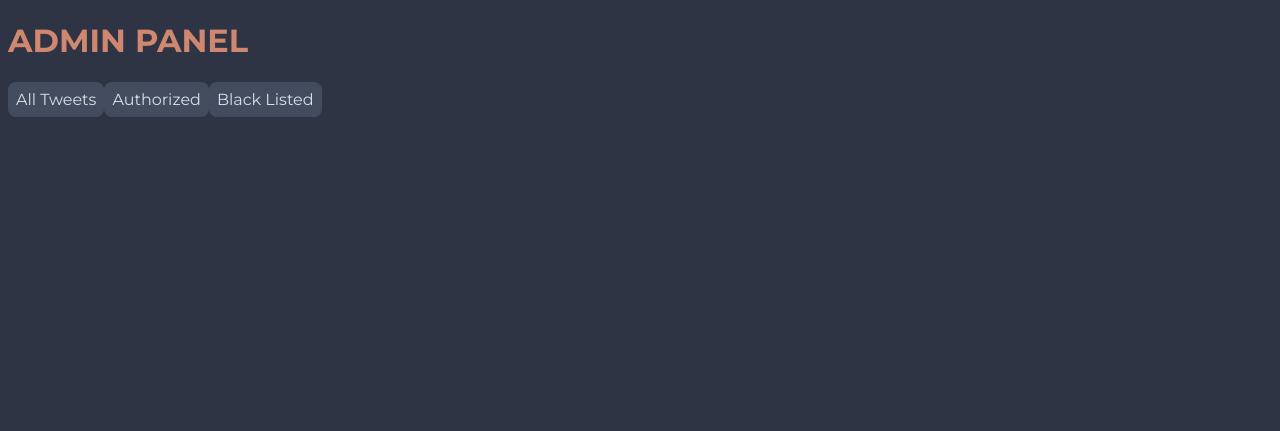
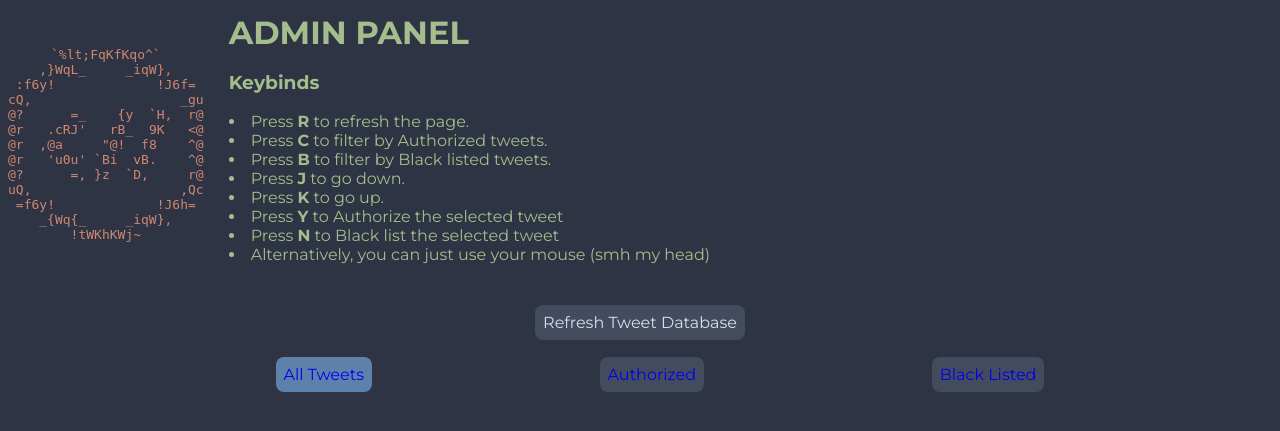
Before and after one commit to rhul-compsoc/twitter-stream, a Flask app: page /panel?filter=all in a window 1280 px wide. Shown: the top 431 px of the page. Run offline with Flask 2, Linux system fonts and the light colour scheme; data that the repository does not hold is empty.

Commit message:
Added header to panel

```diff
--- a/app.py
+++ b/app.py
@@ -59,7 +59,7 @@ def panel():
 
     tweets = query_db_auth(sql_selector[filter_type])
 
-    return render_template("panel.jinja", tweets=tweets)
+    return render_template("panel.jinja", tweets=tweets, filter_type=filter_type)
 
 
 @app.route("/update_tweets", methods=[HTTP_METHOD_POST])
--- a/static/app.css
+++ b/static/app.css
@@ -21,8 +21,11 @@ html {
 html,
 body {
 	background-color: var(--color-1);
-	color: var(--color-13);
+	color: var(--color-5);
 	font-family: 'Montserrat', sans-serif;
+}
+* {
+	box-sizing: border-box;
 }
 
 .button {
@@ -31,7 +34,6 @@ body {
 	transition: background-color 0.1s linear;
 	border-radius: 8px;
 	text-decoration: none;
-	color: var(--color-5);
 }
 
 .button:visited {
@@ -41,3 +43,9 @@ body {
 .button:hover {
 	background-color: var(--color-11);
 }
+
+.center {
+	margin: 25px 0;
+	display: flex;
+	justify-content: center;
+}
--- a/templates/panel.jinja
+++ b/templates/panel.jinja
@@ -1,16 +1,87 @@
 {% extends "base.jinja" %} {% block content %}
 <style>
+	#header {
+		display: flex;
+		align-items: center;
+	}
+	#header > pre {
+		text-align: center;
+		color: var(--color-13);
+	}
+
+	#title {
+		margin-left: 25px;
+	}
+	#title * {
+		color: var(--color-15);
+	}#title > ul{
+		list-style-position: inside;
+		padding-left: 0px;
+	}
+	#title > h1{
+		margin: 5px 0;
+	}
 	#filterButtons {
 		display: flex;
+		justify-content: space-evenly;
+		list-style-type: none;
+	}
+	#filterButtons > li.active a {
+		background-color: var(--color-11);
+	}
+	#tweets {
+		margin: 25px;
 	}
 </style>
-<h1>ADMIN PANEL</h1>
+<div id="header">
+	<pre>
+`%lt;FqKfKqo^`
+,}WqL_     _iqW},
+:f6y!             !J6f=
+cQ,                   _gu
+@?      =_    {y  `H,  r@
+@r   .cRJ'   rB_  9K   <@
+@r  ,@a     "@!  f8    ^@
+@r   'u0u' `Bi  vB.    ^@
+@?      =, }z  `D,     r@
+uQ,                   ,Qc
+=f6y!             !J6h=
+_{Wq{_     _iqW},
+!tWKhKWj~
+</pre
+	>
+	<div id="title">
+		<h1>ADMIN PANEL</h1>
+		<h3>Keybinds</h3>
+		<ul title="Keybinds">
+			<li>Press <b>R</b> to refresh the page.</li>
+			<li>Press <b>C</b> to filter by Authorized tweets.</li>
+			<li>Press <b>B</b> to filter by Black listed tweets.</li>
+			<li>Press <b>J</b> to go down.</li>
+			<li>Press <b>K</b> to go up.</li>
+			<li>Press <b>Y</b> to Authorize the selected tweet</li>
+			<li>Press <b>N</b> to Black list the selected tweet</li>
+			<li>Alternatively, you can just use your mouse (smh my head)</li>
+		</ul>
+	</div>
+</div>
 
-<div id="filterButtons">
-	<a class="button" href="/panel?filter=all">All Tweets</a>
-	<a class="button" href="/panel?filter=good">Authorized</a>
-	<a class="button" href="/panel?filter=bad">Black Listed</a>
+<div class="center">
+	<a href="" class="button">Refresh Tweet Database</a>
 </div>
+
+<ul id="filterButtons">
+	{% set filter_buttons = [
+		('all', 'All Tweets'),
+		('good', 'Authorized'),
+		('bad', 'Black Listed') ]
+	-%}
+	{% for filter, text in filter_buttons %}
+	<li {% if filter==filter_type %} class="active" {% endif%}>
+		<a class="button" href="/panel?filter={{filter}}">{{text}}</a>
+	</li>
+	{% endfor %}
+</ul>
 
 <div id="tweets">
 	{% for tweet in tweets %}
```
